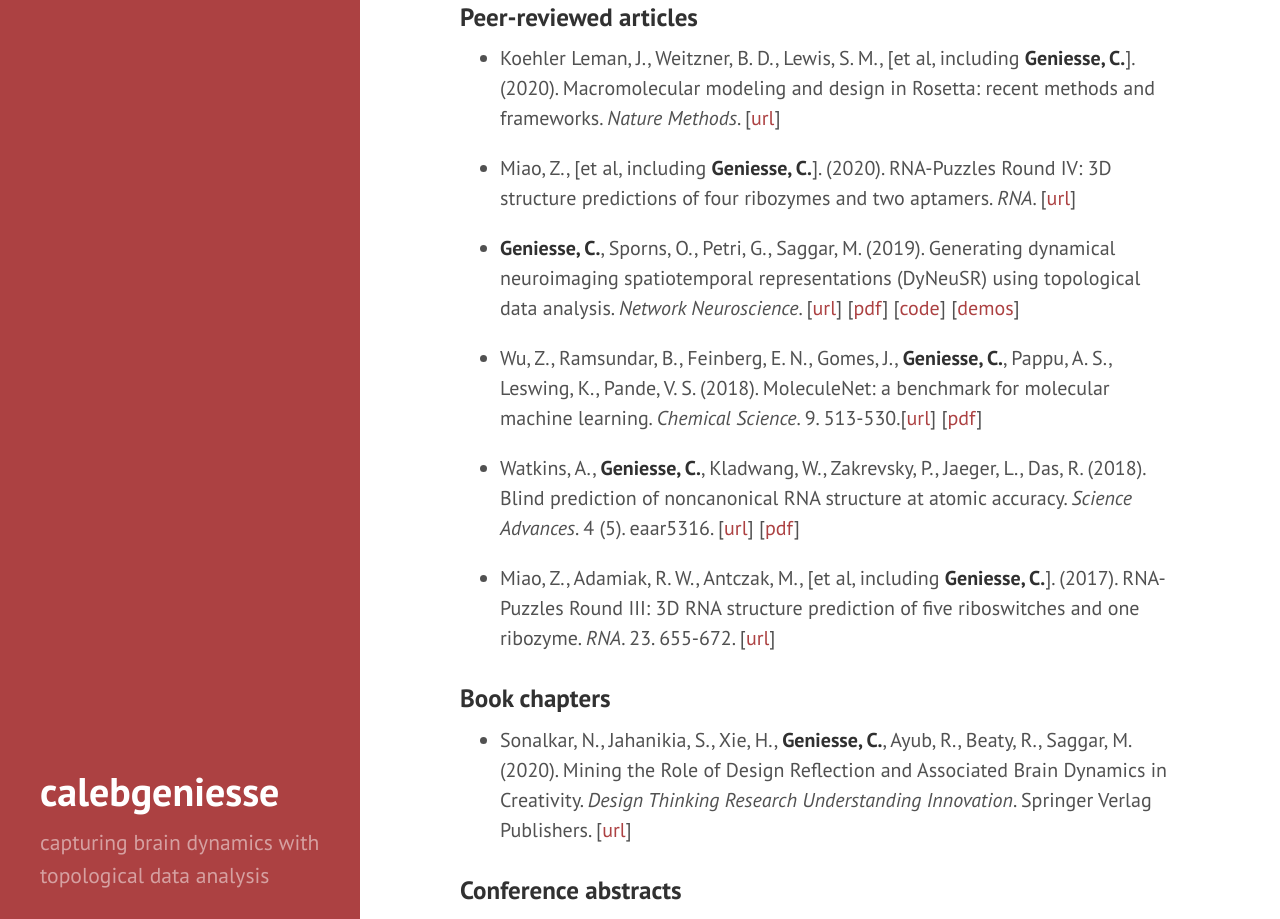
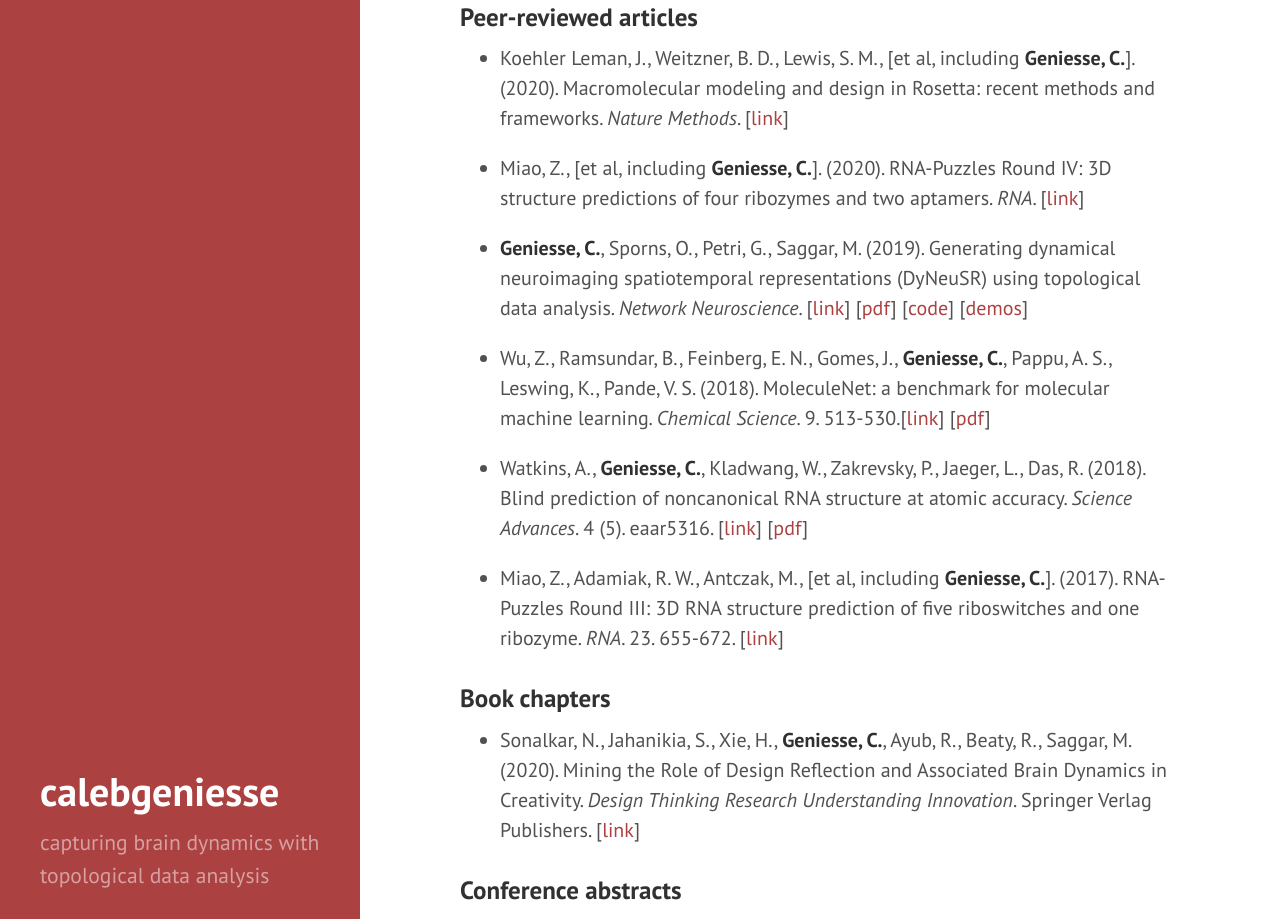
Before and after one commit to calebgeniesse/calebgeniesse.github.io, a Jekyll site: the page built from publications.md, in a window 1280 px wide and 1394 px high. Shown: the part 198-1117 px from the top of the window. Built offline with Jekyll 4.4.1, drawn with Linux system fonts in a browser that asks for light colours.

Commit message:
fix links

```diff
--- a/publications.md
+++ b/publications.md
@@ -9,24 +9,24 @@
 
 ### Peer-reviewed articles
 
-- Koehler Leman, J., Weitzner, B. D., Lewis, S. M., \[et al, including **Geniesse, C.**\]. (2020). Macromolecular modeling and design in Rosetta: recent methods and frameworks. *Nature Methods*. [[url](https://doi.org/10.1038/s41592-020-0848-2)]
+- Koehler Leman, J., Weitzner, B. D., Lewis, S. M., \[et al, including **Geniesse, C.**\]. (2020). Macromolecular modeling and design in Rosetta: recent methods and frameworks. *Nature Methods*. [[link](https://doi.org/10.1038/s41592-020-0848-2)]
 
-- Miao, Z., \[et al, including **Geniesse, C.**\]. (2020). RNA-Puzzles Round IV: 3D structure predictions of four ribozymes and two aptamers. *RNA*. [[url](https://doi.org/10.1261/rna.075341.120)]
+- Miao, Z., \[et al, including **Geniesse, C.**\]. (2020). RNA-Puzzles Round IV: 3D structure predictions of four ribozymes and two aptamers. *RNA*. [[link](https://doi.org/10.1261/rna.075341.120)]
 
-- **Geniesse, C.**, Sporns, O., Petri, G., Saggar, M. (2019). Generating dynamical neuroimaging spatiotemporal representations (DyNeuSR) using topological data analysis. *Network Neuroscience*. [[url](https://doi.org/10.1162/netn_a_00093)] [[pdf](https://www.mitpressjournals.org/doi/pdfplus/10.1162/netn_a_00093)] [[code](https://braindynamicslab.github.io/dyneusr)] [[demos](https://braindynamicslab.github.io/dyneusr/demo/)]
+- **Geniesse, C.**, Sporns, O., Petri, G., Saggar, M. (2019). Generating dynamical neuroimaging spatiotemporal representations (DyNeuSR) using topological data analysis. *Network Neuroscience*. [[link](https://doi.org/10.1162/netn_a_00093)] [[pdf](https://www.mitpressjournals.org/doi/pdfplus/10.1162/netn_a_00093)] [[code](https://braindynamicslab.github.io/dyneusr)] [[demos](https://braindynamicslab.github.io/dyneusr/demo/)]
 
-- Wu, Z., Ramsundar, B., Feinberg, E. N., Gomes, J., **Geniesse, C.**, Pappu, A. S., Leswing, K., Pande, V. S. (2018). MoleculeNet: a benchmark for molecular machine learning. *Chemical Science*. 9. 513-530.[[url](https://doi.org/10.1039/C7SC02664A)] [[pdf](https://pubs.rsc.org/en/content/articlepdf/2018/sc/c7sc02664a)]
+- Wu, Z., Ramsundar, B., Feinberg, E. N., Gomes, J., **Geniesse, C.**, Pappu, A. S., Leswing, K., Pande, V. S. (2018). MoleculeNet: a benchmark for molecular machine learning. *Chemical Science*. 9. 513-530.[[link](https://doi.org/10.1039/C7SC02664A)] [[pdf](https://pubs.rsc.org/en/content/articlepdf/2018/sc/c7sc02664a)]
 
-- Watkins, A., **Geniesse, C.**, Kladwang, W., Zakrevsky, P., Jaeger, L., Das, R. (2018). Blind prediction of noncanonical RNA structure at atomic accuracy. *Science Advances*. 4 (5). eaar5316. [[url](https://doi.org/10.1126/sciadv.aar5316)] [[pdf](https://advances.sciencemag.org/content/advances/4/5/eaar5316.full.pdf)]
+- Watkins, A., **Geniesse, C.**, Kladwang, W., Zakrevsky, P., Jaeger, L., Das, R. (2018). Blind prediction of noncanonical RNA structure at atomic accuracy. *Science Advances*. 4 (5). eaar5316. [[link](https://doi.org/10.1126/sciadv.aar5316)] [[pdf](https://advances.sciencemag.org/content/advances/4/5/eaar5316.full.pdf)]
 
-- Miao, Z., Adamiak, R. W., Antczak, M., \[et al, including **Geniesse, C.**\]. (2017). RNA-Puzzles Round III: 3D RNA structure prediction of five riboswitches and one ribozyme. *RNA*. 23. 655-672. [[url](https://doi.org/10.1261/rna.060368.116)]
+- Miao, Z., Adamiak, R. W., Antczak, M., \[et al, including **Geniesse, C.**\]. (2017). RNA-Puzzles Round III: 3D RNA structure prediction of five riboswitches and one ribozyme. *RNA*. 23. 655-672. [[link](https://doi.org/10.1261/rna.060368.116)]
 
 
 
 
 ### Book chapters
 
-- Sonalkar, N., Jahanikia, S., Xie, H., **Geniesse, C.**, Ayub, R., Beaty, R., Saggar, M. (2020). Mining the Role of Design Reflection and Associated Brain Dynamics in Creativity. *Design Thinking Research Understanding Innovation*. Springer Verlag Publishers. [[url](https://doi.org/10.1007/978-3-030-28960-7_10)]
+- Sonalkar, N., Jahanikia, S., Xie, H., **Geniesse, C.**, Ayub, R., Beaty, R., Saggar, M. (2020). Mining the Role of Design Reflection and Associated Brain Dynamics in Creativity. *Design Thinking Research Understanding Innovation*. Springer Verlag Publishers. [[link](https://doi.org/10.1007/978-3-030-28960-7_10)]
 
 
 
```
Also changed, not shown: index.md (+4 -4 lines).
